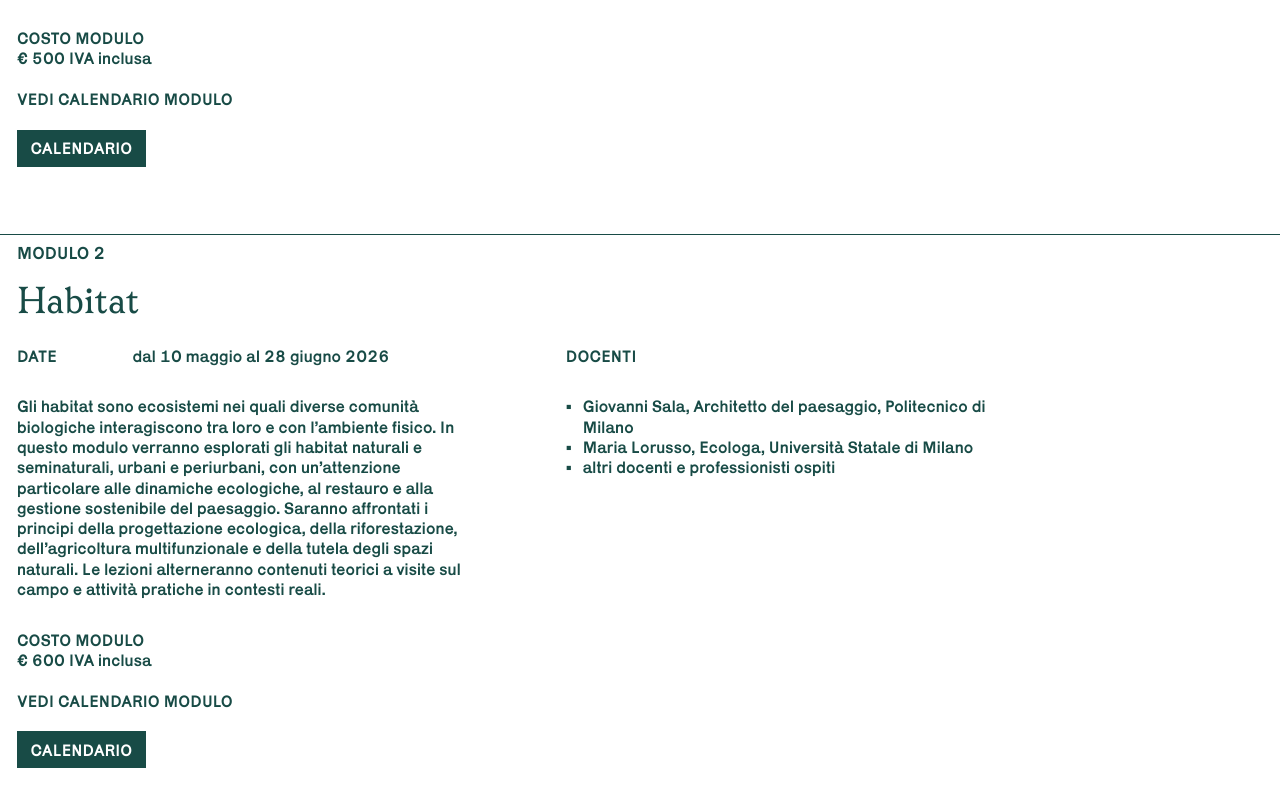
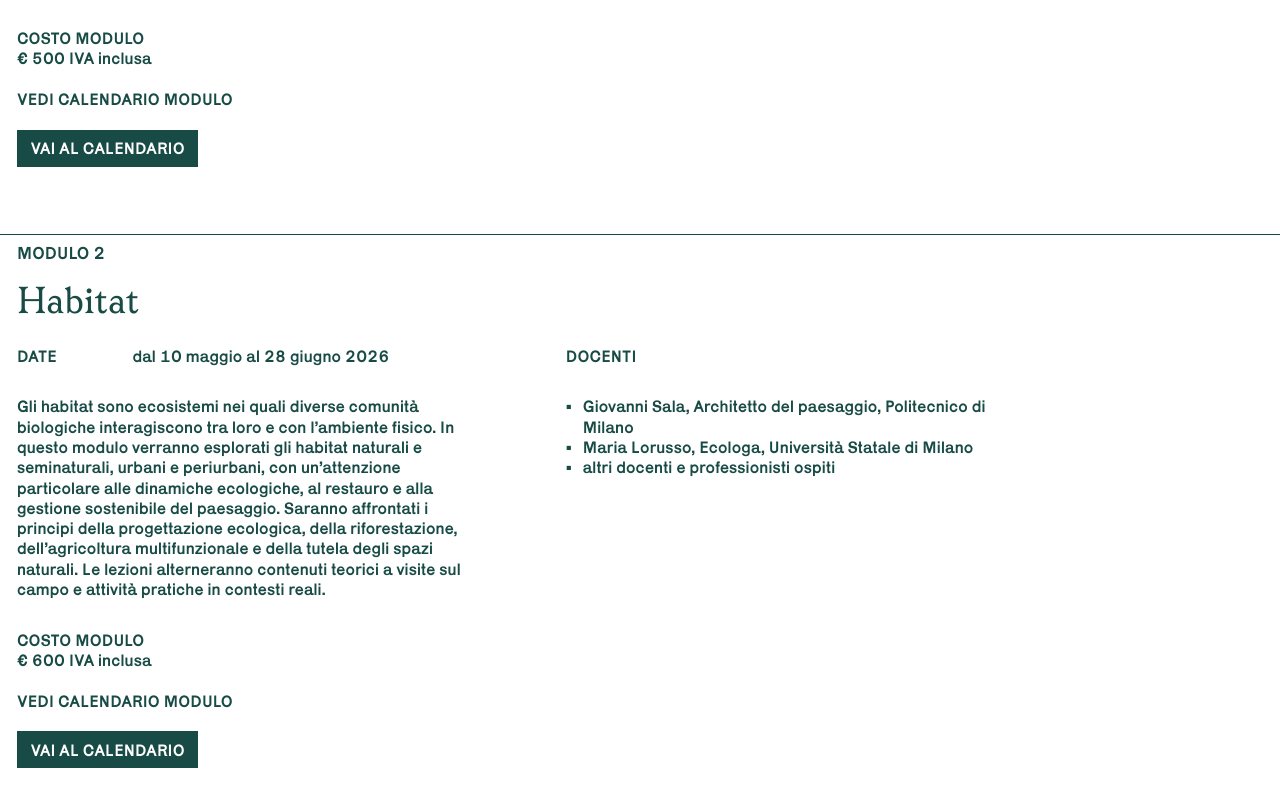
Before and after one commit to lucabunino/hanami, a SvelteKit app: page / in a window 1280 px wide. Shown: the part 2402-3200 px from the top of the page. Built offline with nearby package versions, Linux system fonts and the light colour scheme.

Commit message:
Calendar link

```diff
--- a/src/routes/+page.svelte
+++ b/src/routes/+page.svelte
@@ -130,7 +130,7 @@ onMount(() => {
 							{/if}
 							{#if module.download}
 								<h4 class="module-scopri module-download-title mb-0">Vedi calendario modulo</h4>
-								<a href={module.download} class="btn download" target="_blank" rel="noopener noreferrer">CALENDARIO</a>
+								<a href={module.download} class="btn download" target="_blank" rel="noopener noreferrer">VAI AL CALENDARIO</a>
 							{/if}
 						</div>
 						<div class="grid-item">
@@ -187,7 +187,7 @@ onMount(() => {
 		</div> -->
 		<a href="https://forms.gle/Vfents4EbEjez1KE7" target="_blank" rel="noopener noreferrer" class="btn form">Vai al form</a>
 		<h4>Vedi il programma completo</h4>
-		<a href="https://calendar.google.com/calendar/u/0/r?cid=Yzc5MjcyNDVjZjA3ZjNhMTc1YTM0ZmI1MjNjMTAzNmRjM2RmYjFlNzNiM2E4ODA5YjU2YjI2NzBlMThjMTA5NUBncm91cC5jYWxlbmRhci5nb29nbGUuY29t" target="_blank" rel="noopener noreferrer" class="btn mt-1">Calendario</a>
+		<a href="https://calendar.google.com/calendar/u/0/r?cid=Yzc5MjcyNDVjZjA3ZjNhMTc1YTM0ZmI1MjNjMTAzNmRjM2RmYjFlNzNiM2E4ODA5YjU2YjI2NzBlMThjMTA5NUBncm91cC5jYWxlbmRhci5nb29nbGUuY29t" target="_blank" rel="noopener noreferrer" class="btn mt-1">VAI AL CALENDARIO</a>
 	</div>
 </section>
 <a use:reachedTop data-section="info-e-contatti" href="/#info-e-contatti" class="section-navigator bg-forest" style="top: calc(var(--headerHeight) + var(--barHeight) * 3 - 4px)">Info & contatti</a>
--- a/svelte.config.js
+++ b/svelte.config.js
@@ -1,6 +1,6 @@
 // import adapter from '@sveltejs/adapter-auto';
-import adapter from '@sveltejs/adapter-vercel';
-// import adapter from '@sveltejs/adapter-static';
+// import adapter from '@sveltejs/adapter-vercel';
+import adapter from '@sveltejs/adapter-static';
 
 /** @type {import('@sveltejs/kit').Config} */
 const config = {
```
